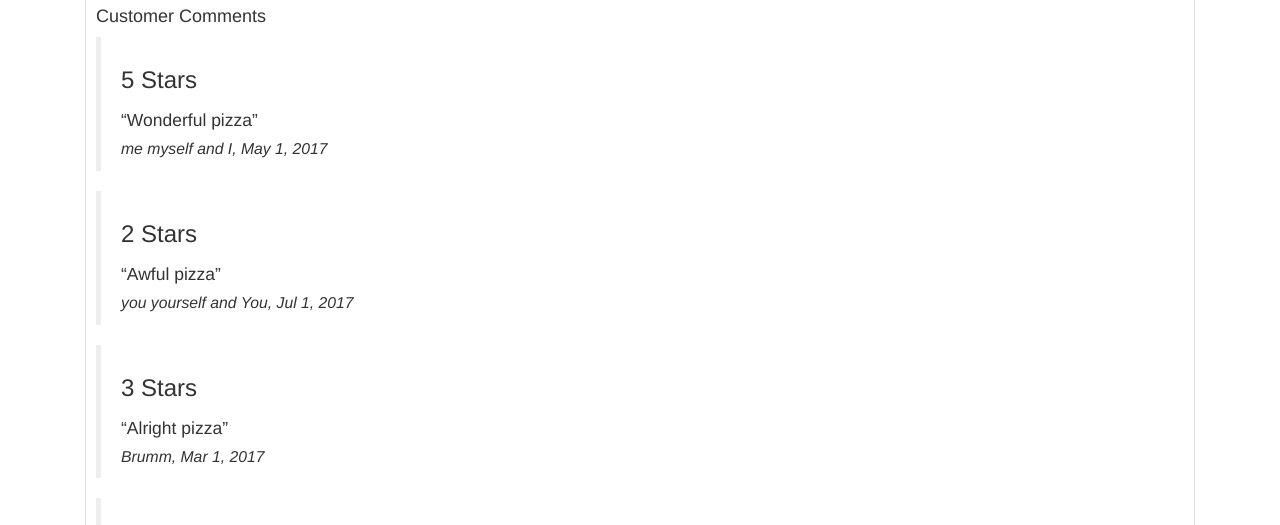
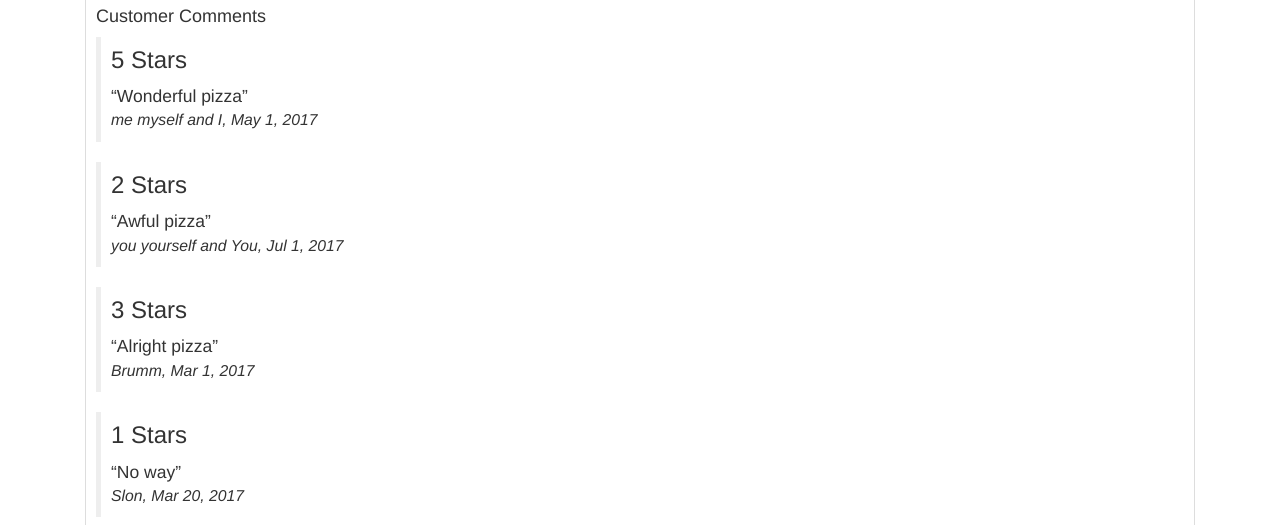
Before and after one commit to mkruneva/coursera-angular-hk, a website: page confusion/app/dishdetail.html in a window 1280 px wide. Shown: the part 275-800 px from the top of the page. Drawn offline with Linux system fonts and the light colour scheme.

Commit message:
comments style

```diff
--- a/confusion/app/styles/mystyles.css
+++ b/confusion/app/styles/mystyles.css
@@ -108,11 +108,19 @@ a, a:focus, a:hover{
   color: #d9534f ;
 }
 
+blockquote {
+  padding: 10px;
+}
+
+blockquote>h3 {
+  margin-top: 0;
+}
+
 blockquote>p {
   font-style: italic;
   font-size: 0.9em;
 }
 
 blockquote>q {
-  line-height: 200%;
+  line-height: 150%;
 }
```
